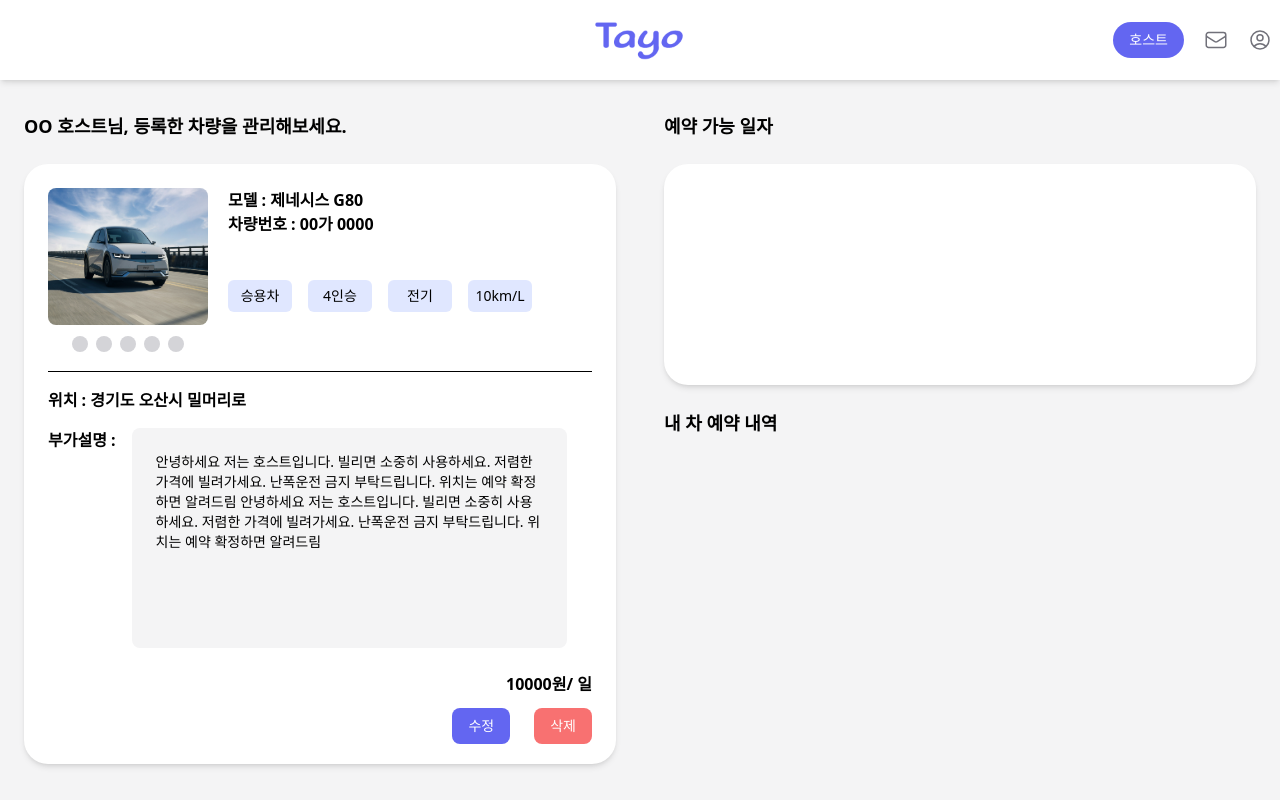
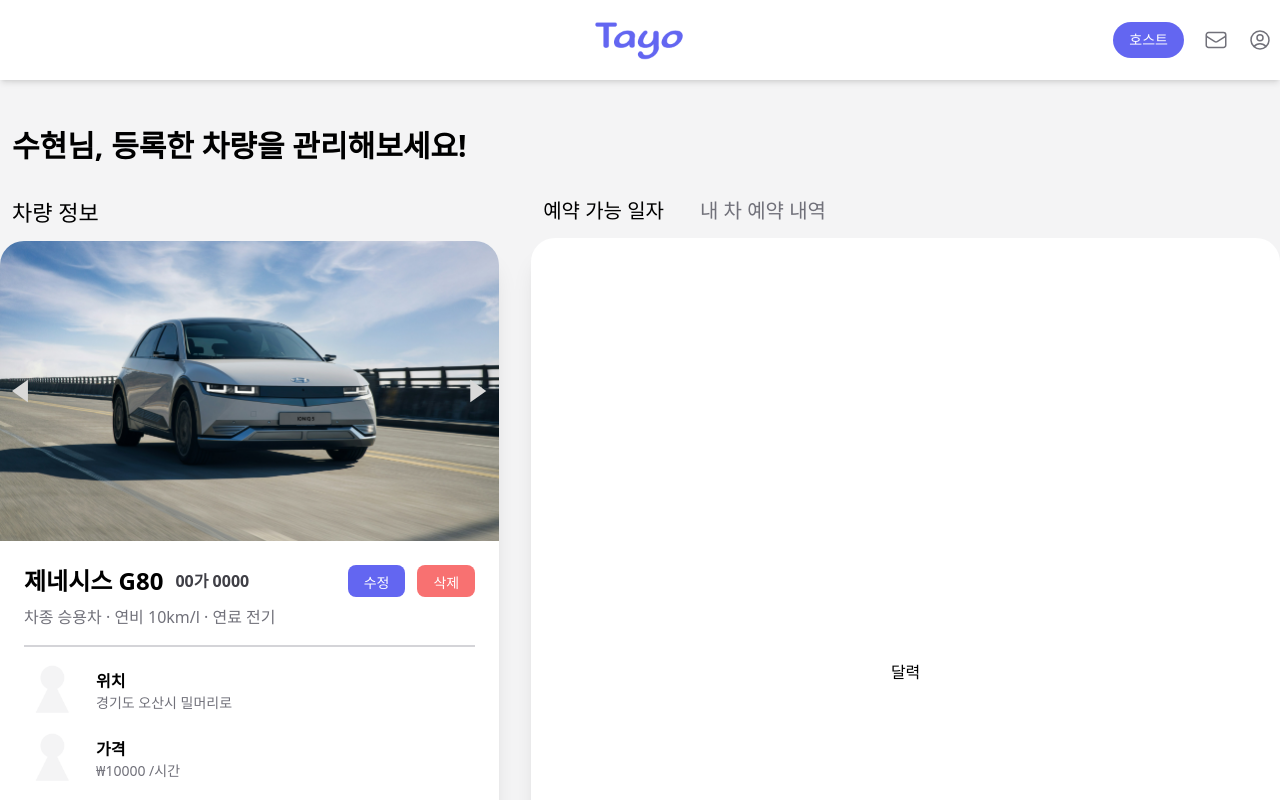
Before and after one commit to softeerbootcamp-3rd/Team9-HexaCore, a React (Vite) app in the folder client/: page /hosts/manage in a window 1280 px wide. Shown: the top 800 px of the page. Built offline with nearby package versions, Linux system fonts and the light colour scheme.

Commit message:
design(#15): 호스트 페이지 UI 수정
달력과 예약 내역 조회 탭을 만들어 해당 버튼으로 달력과 예약 내역 리스트를 각각 볼 수 있도록 UI를 수정하였습니다.

```diff
--- a/client/src/pages/hosts/HostManage.tsx
+++ b/client/src/pages/hosts/HostManage.tsx
@@ -1,17 +1,23 @@
-import React, { useEffect, useState } from 'react';
+import { useState } from 'react';
 import { useNavigate } from 'react-router-dom';
 import { useLoaderData } from 'react-router';
-import Tag from '@/components/Tag';
+import { CarData } from './hostsRoutes';
 import Button from '@/components/Button';
-import CarData from '@/hosts/hostsRoutes';
 
 function HostManage() {
   const navigate = useNavigate();
   const data = useLoaderData() as CarData;
-  const [currentImageIndex, setCurrentImageIndex] = useState(0);
+  const [currentIdx, setCurrentIdx] = useState(0);
+  const [selectedTab, setSelectedTab] = useState('calendar');
 
-  const handleNextImage = (index) => {
-    setCurrentImageIndex(index);
+  // 다음 이미지 표시
+  const showNextImage = () => {
+    setCurrentIdx((prevIdx) => (prevIdx + 1) % data.imageUrls.length);
+  };
+
+  // 이전 이미지 표시
+  const showPrevImage = () => {
+    setCurrentIdx((prevIdx) => (prevIdx - 1 + data.imageUrls.length) % data.imageUrls.length);
   };
 
   const editCar = () => {
@@ -23,65 +29,148 @@ function HostManage() {
     alert('삭제가 완료되었습니다.');
     location.reload();
   };
+
   console.log(data);
   if (data === null) {
     navigate('/hosts/register');
   }
 
+  //
+  const handleTabSelect = (tab: string) => {
+    setSelectedTab(tab);
+  };
+
+  // 선택된 탭에 따라 해당 컴포넌트 렌더링
+  const renderSelectedComponent = () => {
+    switch (selectedTab) {
+      case 'calendar':
+        return Calendar;
+      case 'reservation':
+        return ReservationCard;
+      default:
+        return Calendar;
+    }
+  };
+
+  const Calendar = (
+    <div className="flex h-full justify-center items-center bg-white rounded-3xl shadow-xl">달력</div>
+  );
+
+  const ReservationCard = (
+    <div className="flex flex-col bg-white rounded-3xl p-4">
+      <ul role="list" className="divide-y divide-gray-100">
+        <li key="person.email" className="flex justify-between gap-x-6 py-5">
+          <div className="flex min-w-0 gap-x-4">
+            <img className="h-12 w-12 flex-none rounded-full bg-gray-50" src="/default-profile.png" alt="" />
+            <div className="min-w-0 flex-auto">
+              <p className="text-sm font-semibold leading-6 text-gray-900">name</p>
+              <p className="mt-1 truncate text-xs leading-5 text-gray-500">email</p>
+            </div>
+          </div>
+          <div className="hidden justify-center shrink-0 sm:flex sm:flex-col sm:items-end">
+            <p className="text-sm leading-6 text-gray-900 mr-5">role</p>
+          </div>
+        </li>
+      </ul>
+    </div>
+  );
+
   return (
-    <div className="flex flex-row min-h-full">
-      <div className="w-1/2 p-6 pl-18 pt-0 flex flex-col mb-3">
-        <h2 className="font-bold text-lg">OO 호스트님, 등록한 차량을 관리해보세요.</h2>
-        <div className="w-full mt-6 flex-grow p-6 rounded-3xl shadow-md	bg-white">
-          <div className="w-full h-1/3 border-b border-b-gray-300 flex">
-            <div className="w-40 h-full">
-              <div className="h-3/4 w-full">
-                <img className="w-full h-full rounded-lg" src={data.imageUrls[currentImageIndex]}></img>
+    <div className="flex flex-col gap-8">
+      <h2 className="mt-4 pl-3 text-3xl font-semibold">수현님, 등록한 차량을 관리해보세요!</h2>
+      <div className="flex gap-8 mb-10">
+        {/* Car Info Manage */}
+        <div className="flex flex-col w-2/5 gap-3">
+          <h3 className="pl-3 text-[22px] font-medium">차량 정보</h3>
+          <div className="flex flex-col w-full bg-white rounded-3xl shadow-xl overflow-hidden">
+            {/* Image Gallery */}
+            <div className="flex w-full h-[300px] overflow-hidden relative">
+              <button onClick={showPrevImage} className="absolute top-1/2 left-3 transform -translate-y-1/2 hover:brightness-75">
+                <img src="/prev-button.svg" alt="Prev Button Image" />
+              </button>
+              <img className="w-full object-cover" src={data.imageUrls[currentIdx]} alt="car-img" />
+              <button onClick={showNextImage} className="absolute top-1/2 right-3 transform -translate-y-1/2 hover:brightness-75">
+                <img src="/next-button.svg" alt="Next Button Image" />
+              </button>
+            </div>
+
+            <div className="flex flex-col justify-center p-6 gap-4">
+              {/* Header : CarName, CarNumber, type, mileage, fuel */}
+              <div className="flex flex-col gap-2">
+                <div className="flex justify-between">
+                  <div className="flex items-center gap-3">
+                    <h1 className="text-2xl font-bold">{data.carName}</h1>
+                    <div className="text-background-700 font-semibold text-base">{data.carNumber}</div>
+                    {/* <Tag className="h-6 text-background-700 font-semibold text-base" text={data.carNumber} /> */}
+                  </div>
+                  <div className="flex gap-3">
+                    <Button className="h-8" text="수정" onClick={editCar}></Button>
+                    <Button className="h-8" text="삭제" type="danger" onClick={deleteCar}></Button>
+                  </div>
+                </div>
+                <p className="text-background-500">차종 {data.type} &#183; 연비 {data.mileage.toString()}km/l &#183; 연료 {data.fuel}</p>
               </div>
-              <div className="h-1/5 flex justify-center items-center">
-                {data.imageUrls.map((url, index) => (
-                  <div key={index} className="cursor-pointer w-4 h-4 mx-1 bg-background-300 rounded-full" onClick={() => handleNextImage(index)} />
-                ))}
-              </div>
-            </div>
-            <div className="flex-grow h-full pl-5 flex flex-col">
-              <div className="h-1/2">
-                <h2 className="font-bold text-md">모델 : {data.carName}</h2>
-                <h2 className="font-bold text-md">차량번호 : {data.carNumber}</h2>
+              {/* Line */}
+              <div className="w-full h-0 border-[0.5px] border-background-300"></div>
+              {/* Car Info Detail */}
+              <div className="flex flex-col gap-3">
+                {/* carNumber */}
+                <div className="flex gap-4 items-center">
+                  <div className="w-14 h-14 rounded-full overflow-hidden bg-gray-300 flex items-center justify-center">
+                    <img src="/default-profile.png" alt="host-profile" />
+                  </div>
+                  <div className="flex flex-col">
+                    <p className="font-semibold">위치</p>
+                    <p className="text-background-500 text-sm">{data.carAddress}</p>
+                  </div>
+                </div>
+
+                {/* Year */}
+                <div className="flex gap-4 items-center">
+                  <div className="w-14 h-14 rounded-full overflow-hidden bg-gray-300 flex items-center justify-center">
+                    <img src="/default-profile.png" alt="host-profile" />
+                  </div>
+                  <div className="flex flex-col">
+                    <p className="font-semibold">가격</p>
+                    <p className="text-background-500 text-sm">₩{data.feePerHour.toString()} /시간</p>
+                  </div>
+                </div>
+
+                {/* Address */}
+                <div className="flex gap-4 items-center">
+                  <div className="w-14 h-14 rounded-full overflow-hidden bg-gray-300 flex items-center justify-center">
+                    <img src="/default-profile.png" alt="host-profile" />
+                  </div>
+                  <div className="flex flex-col">
+                    <p className="font-semibold">연식</p>
+                    <p className="text-background-500 text-sm">{data.year.toString()}년</p>
+                  </div>
+                </div>
               </div>
 
-              <div className="h-1/2 flex flex-wrap">
-                {data.type && <Tag className="w-16 h-8" text={data.type}></Tag>}
-                {data.capacity && <Tag className="w-16 h-8" text={`${data.capacity}인승`}></Tag>}
-                {data.fuel && <Tag className="w-16 h-8" text={data.fuel}></Tag>}
-                {data.mileage && <Tag className="w-16 h-8" text={`${data.mileage}km/L`}></Tag>}
+              {/* Line */}
+              <div className="w-full h-0 border-[0.5px] border-background-300"></div>
+
+              {/* Description */}
+              <div className="px-2">
+                <p className="whitespace-pre-line text-background-500 leading-8">{data.description}</p>
               </div>
             </div>
           </div>
-          <div className="w-full h-1/2 flex flex-col">
-            <h2 className="font-bold text-md mt-4">위치 : {data.carAddress}</h2>
-            <div className="w-full h-4/5 mt-4 flex">
-              <h2 className="font-bold text-md min-w-fit">부가설명 : </h2>
-              <div className="w-4/5 bg-background-100 ml-4 rounded-lg p-6 text-sm break-words overflow-hidden">
-                <div style={{ display: '-webkit-box', WebkitBoxOrient: 'vertical', overflow: 'hidden', WebkitLineClamp: 6 }}>{data.description}</div>
-              </div>
-            </div>
+        </div>
+
+        {/* Calendar + Reservation */}
+        <div className="flex flex-col gap-3 w-3/5">
+          {/* Button div */}
+          <div className="flex gap-6">
+            <button className={`bg-gray-200 ${selectedTab === 'calendar' ? 'text-black font-bold' : 'text-background-500'} pl-3 text-[20px] font-medium`} onClick={() => handleTabSelect('calendar')}>예약 가능 일자</button>
+            <button className={`bg-gray-200 ${selectedTab === 'reservation' ? 'text-black font-bold' : 'text-background-500'} pl-3 text-[20px] font-medium`} onClick={() => handleTabSelect('reservation')}>내 차 예약 내역</button>
           </div>
-          <div className="w-full h-14 flex flex-col mt-6">
-            <h2 className="font-bold text-md text-right mb-3">{data.feePerHour}원/ 일</h2>
-            <div className="flex flex-row-reverse">
-              <Button className="ml-6" text="삭제" type="danger" onClick={deleteCar}></Button>
-              <Button className="ml-6" text="수정" onClick={editCar}></Button>
-            </div>
-          </div>
+          {renderSelectedComponent()}
         </div>
       </div>
-      <div className="w-1/2 p-6 pt-0">
-        <h2 className="font-bold text-lg">예약 가능 일자</h2>
-        <div className="mt-6 h-1/3 rounded-3xl shadow-md	bg-white"></div>
-        <h2 className="mt-6 font-bold text-lg">내 차 예약 내역</h2>
-      </div>
     </div>
+
   );
 }
 
```
